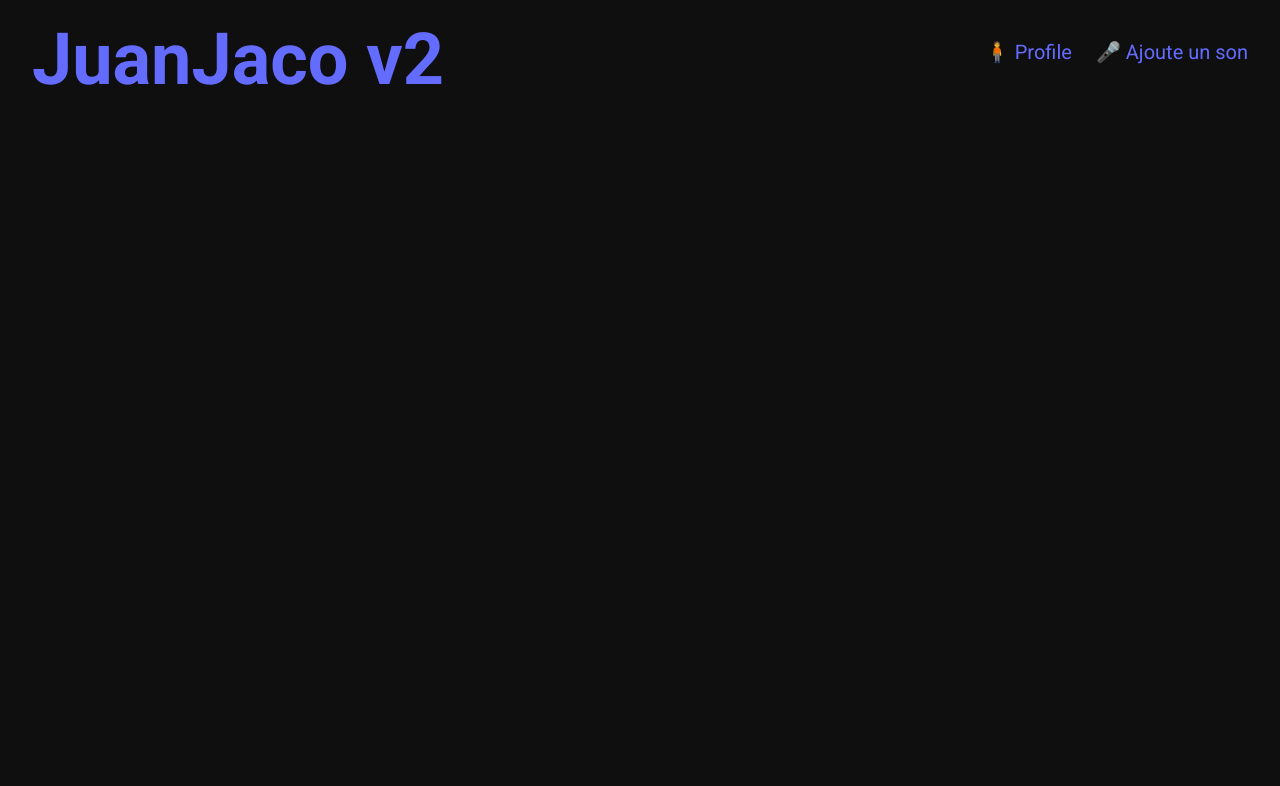
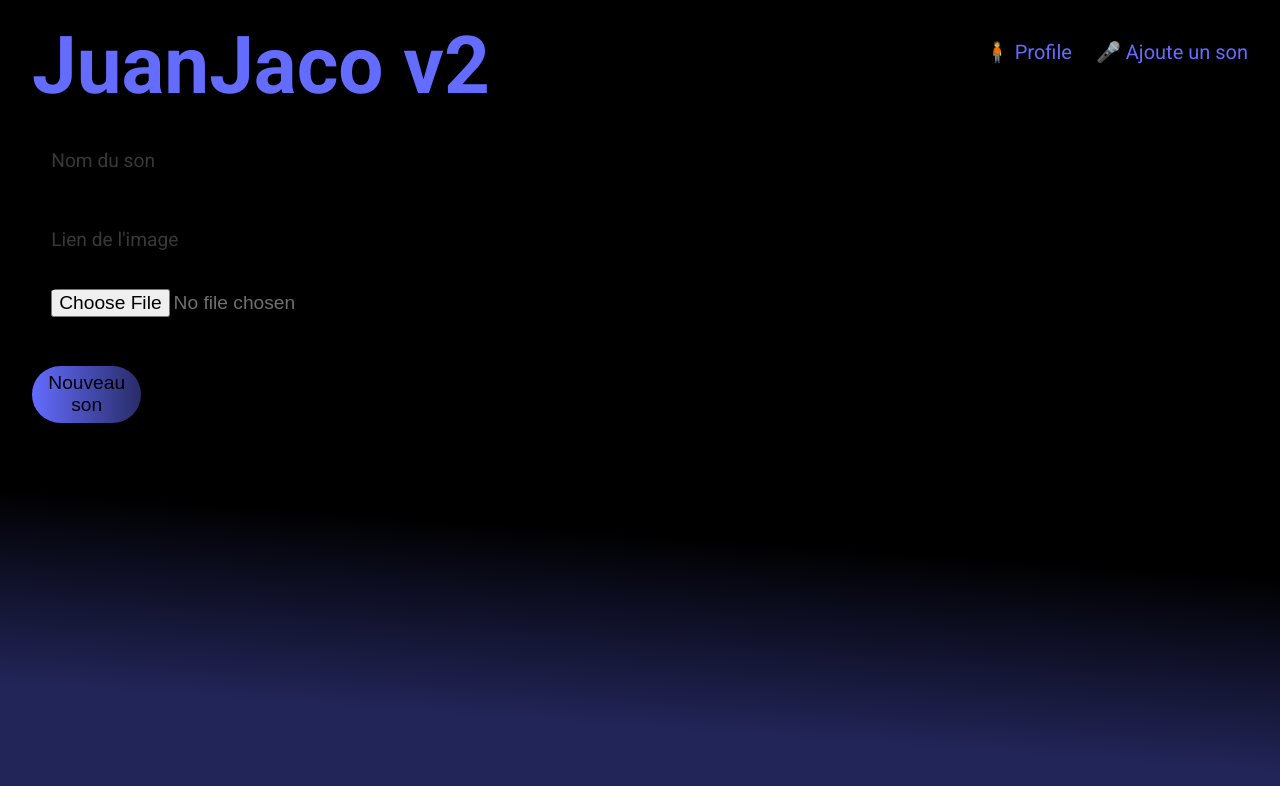
Before and after one commit to Jbraczyk/JuanJaco, a React (Vite) app: page /add in a window 1280 px wide. Shown: the top 786 px of the page. Built offline with nearby package versions, Linux system fonts and the light colour scheme.

Commit message:
fix forms css, added add song links and nav

```diff
--- a/src/App.css
+++ b/src/App.css
@@ -15,3 +15,56 @@
     width: 100%;
   }
 }
+
+#default-form {
+  width: 30%;
+}
+
+#default-form input {
+  border: none;
+  height: 3em;
+  margin-bottom: 1em;
+  padding-left: 1em;
+  width: 100%;
+  background-color: black;
+  font-size: 1.2rem;
+  color: #707070;
+  border-radius: 30px;
+}
+
+#default-form input::placeholder {
+  font-family: 'Roboto', sans-serif;
+  font-size: 1.2rem;
+  color: #383838;
+}
+
+#default-form input::-moz-placeholder {
+  font-family: 'Roboto', sans-serif;
+  font-size: 1.2rem;
+  color: #383838;
+}
+
+#default-form input::-webkit-input-placeholder {
+  font-family: 'Roboto', sans-serif;
+  font-size: 1.2rem;
+  color: #383838;
+}
+
+#default-form button {
+  background: linear-gradient(to right, #646cff, #646cff67);
+  border: none;
+  font-size: 1.2rem;
+  height: 3em;
+  border-radius: 30px;
+  width: 30%;
+}
+
+#default-form input:focus {
+  outline: solid #646cff 1px;
+  transition: 500ms;
+}
+
+#default-form input:hover {
+  outline: solid #646cff41 1px;
+  transition: 500ms;
+}
--- a/src/App.tsx
+++ b/src/App.tsx
@@ -1,22 +1,12 @@
 import { Header } from './components/Header'
 import { Home } from './components/Home'
 import { Profile } from './components/Profile'
+import { AddSong } from './components/AddSong'
 import { Login } from './components/Login'
 import { BrowserRouter, Route, Routes } from 'react-router-dom';
 
 
 import './App.css'
-
-// export const App = () => {
-//   return (
-//       <BrowserRouter>
-//       <Routes>
-//         <Route path="/" element={ <Home /> } />
-//         <Route path="profile" element={ <Profile /> } />
-//       </Routes>
-//       </BrowserRouter>
-//   )
-// }
 
 export const App = () => {
   return (
@@ -27,6 +17,7 @@ export const App = () => {
         <Routes>
           <Route path="/" element={ <Home /> } />
           <Route path="profile" element={ <Profile /> } />
+          <Route path="add" element={ <AddSong /> } />
         </Routes>
         </BrowserRouter>
       </main>
--- a/src/components/Header.tsx
+++ b/src/components/Header.tsx
@@ -9,7 +9,7 @@ const linksData = {
     name: '🧍 Profile',
   },
   add: {
-    href: '#',
+    href: '/add',
     name: '🎤 Ajoute un son',
   },
   login: {
--- a/src/components/Login.tsx
+++ b/src/components/Login.tsx
@@ -1,5 +1,3 @@
-import './styles/Login.css'
-
 export const Login = () => {
   return (
     <form id="login-form" className="flex column">
--- a/src/components/Profile.tsx
+++ b/src/components/Profile.tsx
@@ -80,7 +80,7 @@ export const Profile = () => {
         <div id="profile-buttons" className="flex column">
           <p>Lorem ipsum dolor sit amet consectetur adipisicing elit. Eveniet voluptatum quos aspernatur, rem sint quaerat qui ad eos consequatur ea odit ex reprehenderit molestias iste temporibus quidem iusto culpa neque?</p>
           <a>Change ton mot de passe</a>
-          <form id="login-form" className="flex column">
+          <form id="default-form" className="flex column">
             <input type="password" name="password" placeholder="Mot de passe actuel" />
             <input type="password" name="new-password" placeholder="Nouveau mot de passe" />
             <input type="password" name="second-new-password" placeholder="Répeter le nouveau mot de passe" />
--- a/src/components/styles/Login.css
+++ /dev/null
@@ -1,42 +0,0 @@
-#login-form {
-    width: 30%;
-}
-
-#login-form input {
-    border: none;
-    height: 3em;
-    margin-bottom: 1em;
-    padding-left: 1em;
-    width: 100%;
-    background-color: rgb(0, 0, 0);
-    font-size: 1.2rem;
-    color: #707070;
-    border-radius: 30px;
-}
-
-#login-form input::placeholder {
-    font-family: 'Roboto', sans-serif;
-    font-size: 1.2rem;
-    color: #383838;
-}
-
-#login-form input::-moz-placeholder {
-    font-family: 'Roboto', sans-serif;
-    font-size: 1.2rem;
-    color: #383838;
-}
-
-#login-form input::-webkit-input-placeholder {
-    font-family: 'Roboto', sans-serif;
-    font-size: 1.2rem;
-    color: #383838;
-}
-
-#login-form button {
-    background-color: black;
-    border: none;
-    font-size: 1.2rem;
-    height: 3em;
-    border-radius: 30px;
-    width: 30%;
-}
--- a/src/index.css
+++ b/src/index.css
@@ -6,7 +6,8 @@
 
   color-scheme: light dark;
   color: rgba(255, 255, 255, 0.87);
-  background-color: #0f0f0f;
+  background: rgb(0,0,0);
+  background: linear-gradient(184deg, rgba(0,0,0,1) 65%, rgba(34,37,88,1) 87%);
 
   font-synthesis: none;
   text-rendering: optimizeLegibility;
@@ -33,12 +34,12 @@ body {
 }
 
 h1 {
-  font-size: 10em;
+  font-size: 5em;
 }
 
 @media screen and (min-width: 900px) {
   h1 {
-    font-size: 4.5em;
+    font-size: 5  .5em;
   }
 }
 
```
